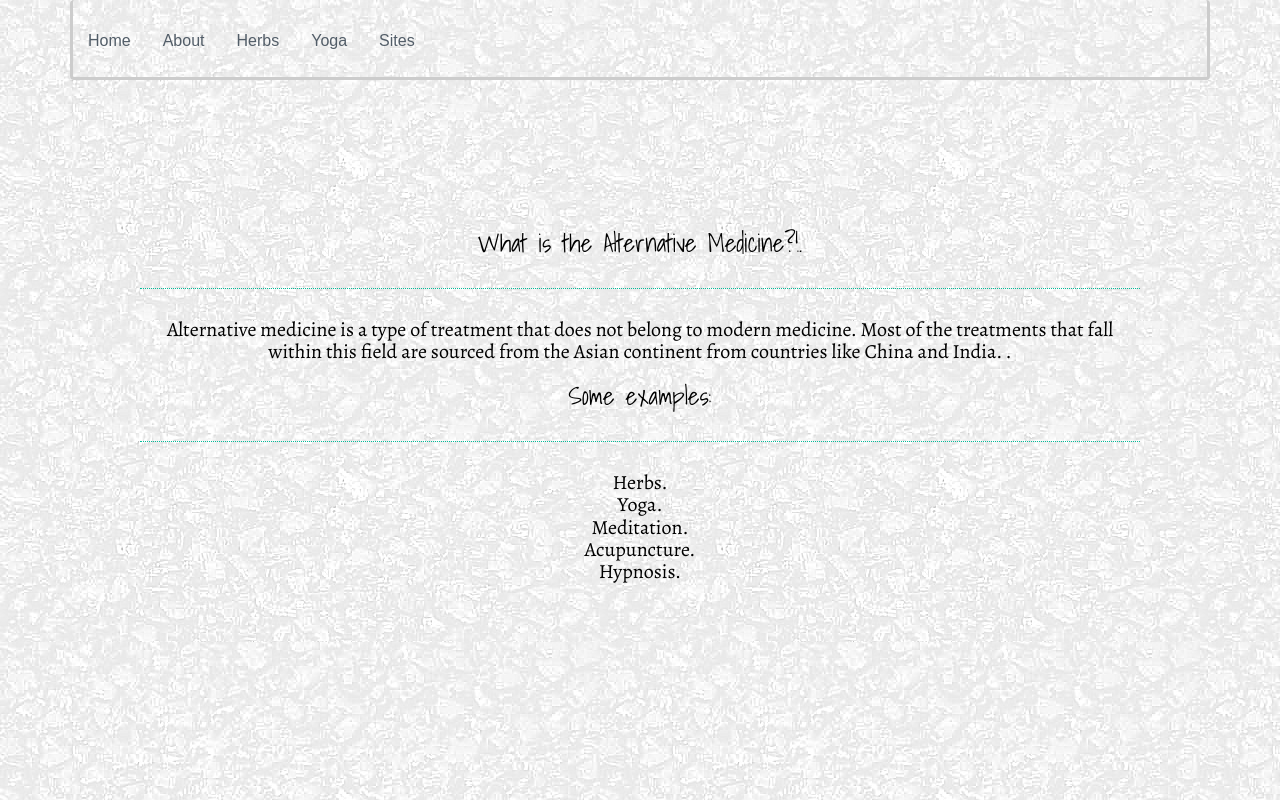
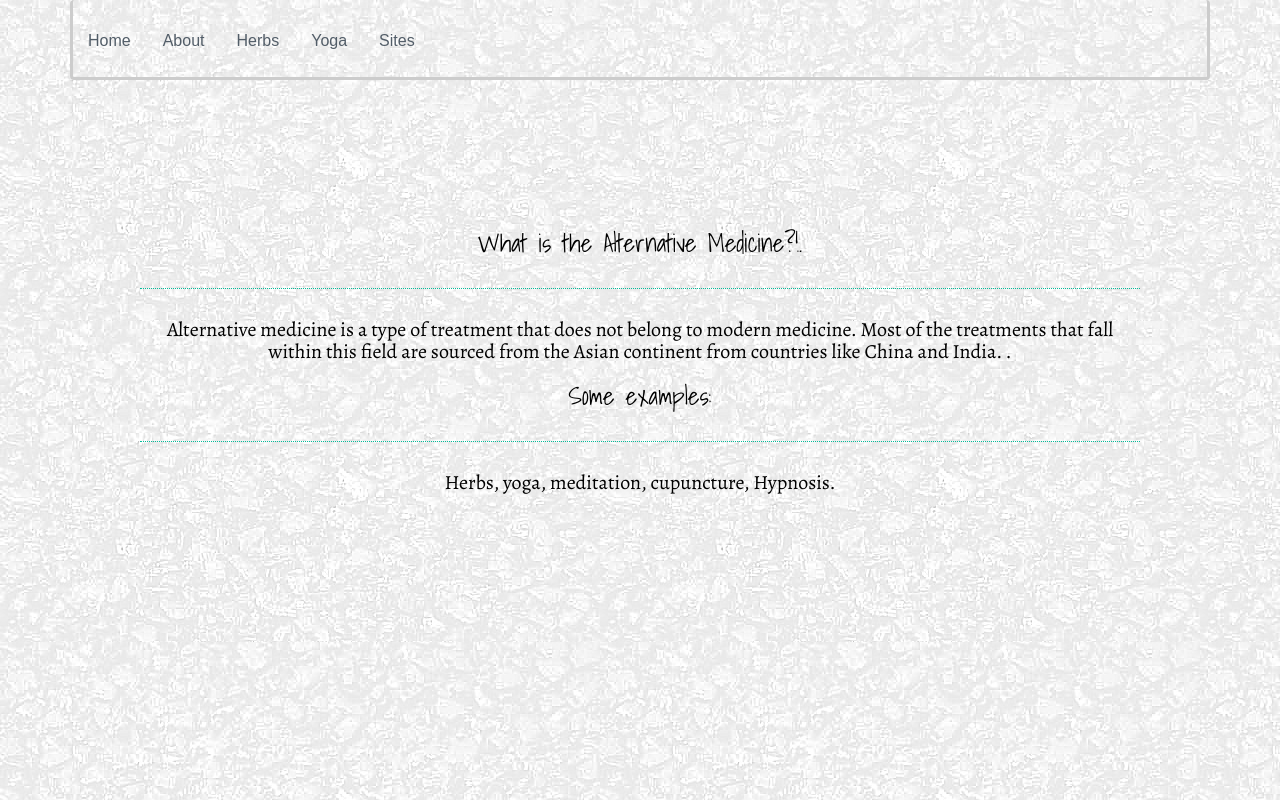
Before and after one commit to leloz/leloz.github.io, a plain HTML site: page about.html in a window 1280 px wide. Drawn offline with nearby package versions, Linux system fonts and the light colour scheme.

Commit message:
Update about.html

```diff
--- a/about.html
+++ b/about.html
@@ -58,7 +58,7 @@ Most of the treatments that fall within this field are sourced from the Asian co
                 <b>   <h3> Some examples:</h3></b>
               </div>
               <div class="description-holder">
-                <p>  Herbs.  </br> Yoga.  </br>Meditation.  </br>Acupuncture.  </br>Hypnosis.
+                <p>  Herbs, yoga, meditation, cupuncture, Hypnosis.
                 </p>
              </div><br>
            </div>
```
